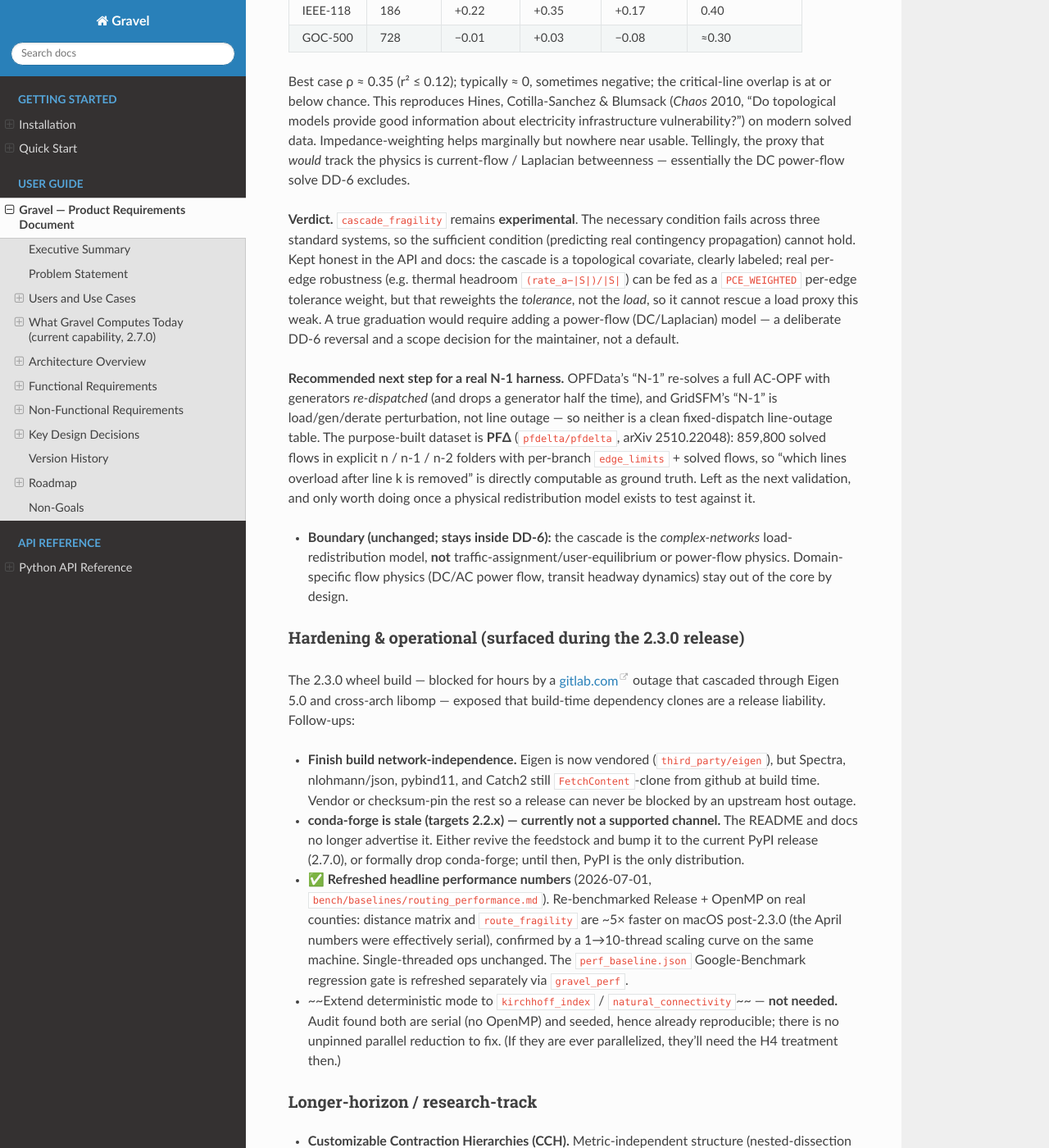
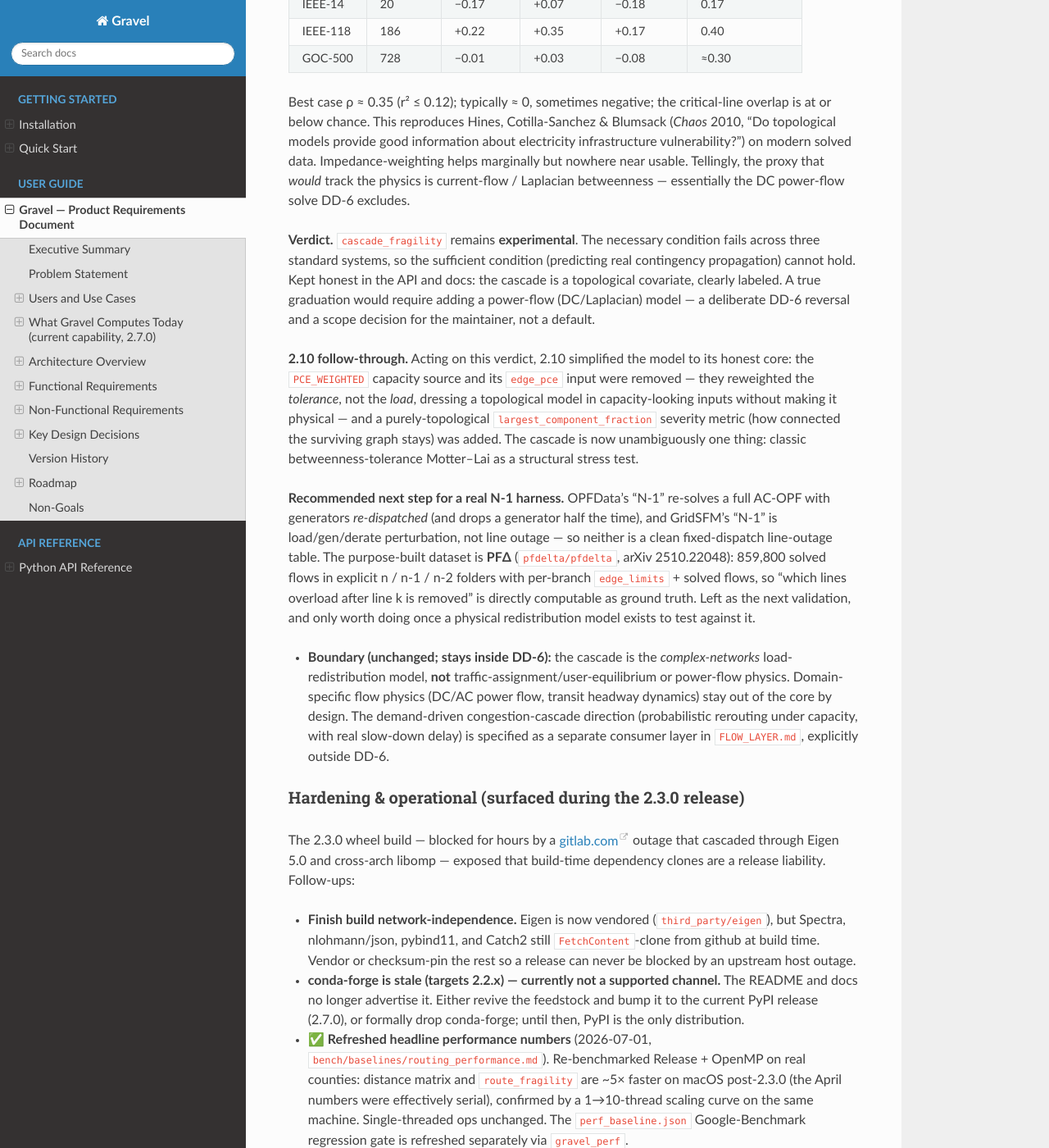
Before and after one commit to rhoekstr/gravel, a Sphinx documentation site: the page built from docs/PRD.md, in a window 1280 px wide and 1400 px high, scrolled down 14322 px. Shown: the whole window at 82% size. Built offline with Sphinx 7.4.7 and the Read the Docs theme 3.1.0, drawn with Linux system fonts in a browser that asks for light colours; pages that are not in the unit, such as notebooks, are missing from menus; some of the changed text lies outside the part shown.

Commit message:
docs(flow): SUE flow-layer design spec (docs/FLOW_LAYER.md)
Design spec for a demand-driven flow/assignment consumer layer: Stochastic User Equilibrium (BPR slow-down delay + logit rerouting, solved by MSA) as a gravel.flow submodule behind a [sue] extra, on top of Gravel and explicitly outside DD-6. Documents the load-bearing reality (CH is baked, so the MSA loop is rebuild-from-COO + one-to-many Dijkstra, needing one additive binding of the existing C++ dijkstra()), the O-D demand gap (gravity/synthetic first, LODES later), the ΔTSTT payoff metric, Sioux Falls validation, DD-F1..F4, and phases F1 road / F2 fragility / F3 transit+GTFS-RT. Spec only, no implementation. PRD Non-Goals/Phase-5/roadmap now point to it.

Co-Authored-By: Claude Opus 4.8 <noreply@anthropic.com>

```diff
--- a/docs/PRD.md
+++ b/docs/PRD.md
@@ -96,8 +96,9 @@ core. This is a deliberate, defensible position (see DD-6 and the Roadmap), not
 **Analytical depth** (2.4.0; disclosed, sweepable inputs — DD-6)
 - `estimate_capacity` — per-edge PCE from `highway`/`lanes`; capacity-weighted betweenness (criticality)
 - `stochastic_fragility` — Monte Carlo over per-edge failure probabilities → a fragility *distribution*
-- `cascade_fragility` — Motter–Lai load-redistribution cascade (experimental; validated in 2.9 against
-  solved power flow — stays topological, does not graduate; see Phase 5)
+- `cascade_fragility` — Motter–Lai load-redistribution cascade (experimental, purely topological;
+  validated in 2.9 against solved power flow — does not graduate; simplified to its honest core in 2.10
+  with a `largest_component_fraction` severity metric; see Phase 5)
 
 **Visualization** (2.5.0; `gravel[viz]`, pure Python, downstream of `to_geodataframe`)
 - `plot_fragility` — static quantitative choropleth (colorblind-safe) for research artifacts
@@ -558,11 +559,16 @@ excludes.
 
 **Verdict.** `cascade_fragility` remains **experimental**. The necessary condition fails across three
 standard systems, so the sufficient condition (predicting real contingency propagation) cannot hold.
-Kept honest in the API and docs: the cascade is a topological covariate, clearly labeled; real per-edge
-robustness (e.g. thermal headroom `(rate_a−|S|)/|S|`) can be fed as a `PCE_WEIGHTED` per-edge tolerance
-weight, but that reweights the *tolerance*, not the *load*, so it cannot rescue a load proxy this weak.
-A true graduation would require adding a power-flow (DC/Laplacian) model — a deliberate DD-6 reversal
-and a scope decision for the maintainer, not a default.
+Kept honest in the API and docs: the cascade is a topological covariate, clearly labeled. A true
+graduation would require adding a power-flow (DC/Laplacian) model — a deliberate DD-6 reversal and a
+scope decision for the maintainer, not a default.
+
+**2.10 follow-through.** Acting on this verdict, 2.10 simplified the model to its honest core: the
+`PCE_WEIGHTED` capacity source and its `edge_pce` input were removed — they reweighted the *tolerance*,
+not the *load*, dressing a topological model in capacity-looking inputs without making it physical — and
+a purely-topological `largest_component_fraction` severity metric (how connected the surviving graph
+stays) was added. The cascade is now unambiguously one thing: classic betweenness-tolerance Motter–Lai
+as a structural stress test.
 
 **Recommended next step for a real N-1 harness.** OPFData's "N-1" re-solves a full AC-OPF with
 generators *re-dispatched* (and drops a generator half the time), and GridSFM's "N-1" is
@@ -574,7 +580,9 @@ worth doing once a physical redistribution model exists to test against it.
 
 - **Boundary (unchanged; stays inside DD-6):** the cascade is the *complex-networks* load-redistribution
   model, **not** traffic-assignment/user-equilibrium or power-flow physics. Domain-specific flow physics
-  (DC/AC power flow, transit headway dynamics) stay out of the core by design.
+  (DC/AC power flow, transit headway dynamics) stay out of the core by design. The demand-driven
+  congestion-cascade direction (probabilistic rerouting under capacity, with real slow-down delay) is
+  specified as a separate consumer layer in [`FLOW_LAYER.md`](FLOW_LAYER.md), explicitly outside DD-6.
 
 ### Hardening & operational (surfaced during the 2.3.0 release)
 
@@ -605,6 +613,11 @@ cross-arch libomp — exposed that build-time dependency clones are a release li
   way to relax the "static-topology CH" non-goal below. Preferred over hand-rolled incremental CH
   updates (intricate, quality-eroding); today `BlockedCHQuery` already covers fixed-topology edge
   blocking without a rebuild, so CCH is warranted only if a true editable-network use case emerges.
+- **Flow / assignment layer (external consumer).** Demand-driven congestion cascades — Stochastic User
+  Equilibrium (BPR slow-down delay + logit rerouting, solved by MSA) as a `gravel.flow` layer *on top
+  of* the core, importing it one-directionally and leaving DD-6 intact. The honest home for "how much
+  slower does the region get when this fails" (ΔTSTT), which the topological cascade cannot answer.
+  Fully specified in [`FLOW_LAYER.md`](FLOW_LAYER.md) — design only, not yet built.
 - Temporal fragility (degradation over construction schedules)
 - International road-network support (non-TIGER boundaries)
 - ML-assisted edge-importance ranking
@@ -621,9 +634,14 @@ cross-arch libomp — exposed that build-time dependency clones are a release li
   built once and is not incrementally mutated. (Fragility analysis still removes edges — by
   recomputation on the degraded graph, not by editing the CH.)
 - Gravel is **not a traffic-assignment / user-equilibrium engine.** Full flow modeling (BPR cost
-  functions plus an origin-destination demand matrix solved to equilibrium) is out of scope: it
-  requires data Gravel cannot calibrate and would trade a defensible topological covariate for a
-  parameter-laden one. The complex-networks cascade model in Phase 2A is the supported alternative.
+  functions plus an origin-destination demand matrix solved to equilibrium) is out of scope *for the
+  core*: it requires data Gravel cannot calibrate and would trade a defensible topological covariate for
+  a parameter-laden one. The complex-networks cascade model in Phase 2A is the supported topological
+  alternative. Where a genuine equilibrium answer *is* wanted — congestion as slow-down rather than
+  blockage, some travelers taking a longer path to avoid a jam — it belongs in a **separate consumer
+  layer** that imports Gravel as a routing/capacity/sampling engine without changing the core. That
+  layer is specified in [`FLOW_LAYER.md`](FLOW_LAYER.md) (Stochastic User Equilibrium; explicitly
+  outside DD-6, so the core's topological stance is unaffected).
 - Gravel does **not yet** model interdependent multi-layer infrastructure as a first-class graph. When
   needed, coupled failures are expressed as an externally-built edge set fed to `scenario_fragility`;
   a true multi-layer core is reserved for a research need that demands interdependency covariates.
```
Also changed, not shown: docs/FLOW_LAYER.md (added, +247 -0 lines).
